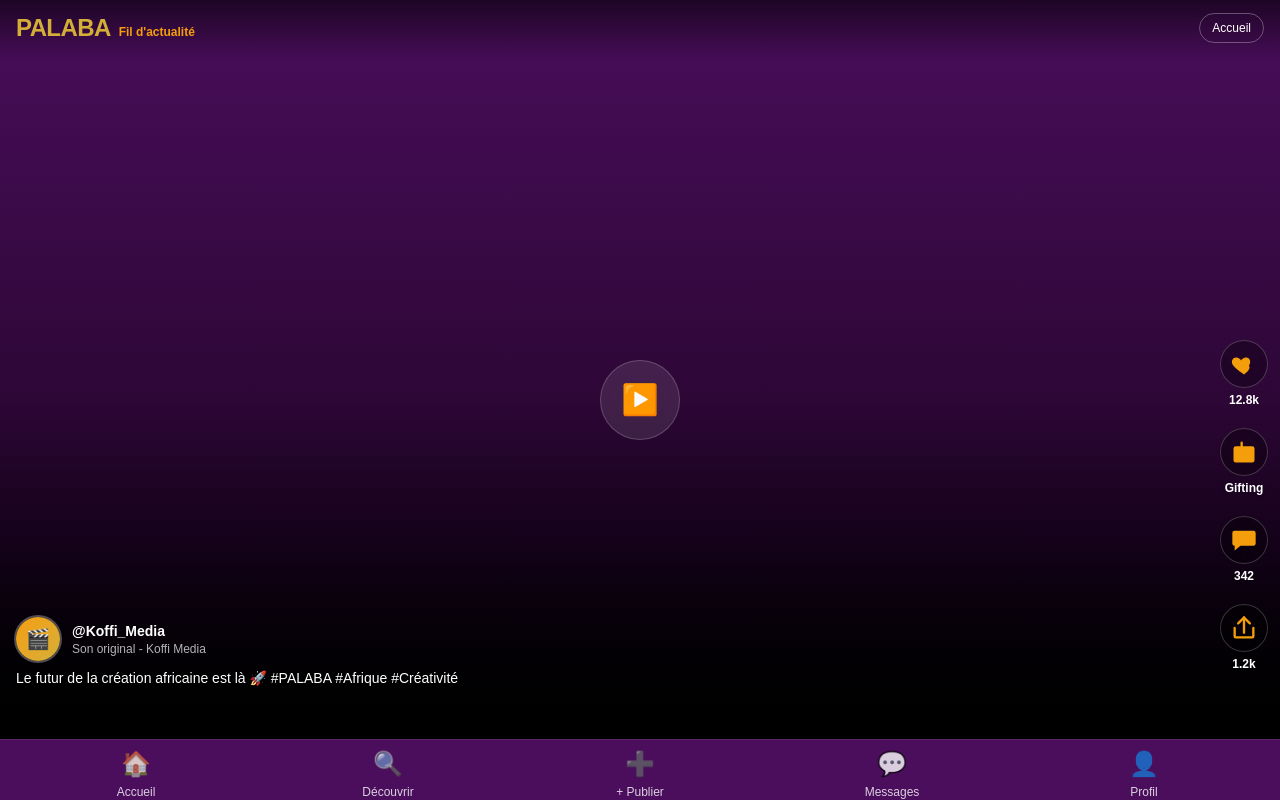
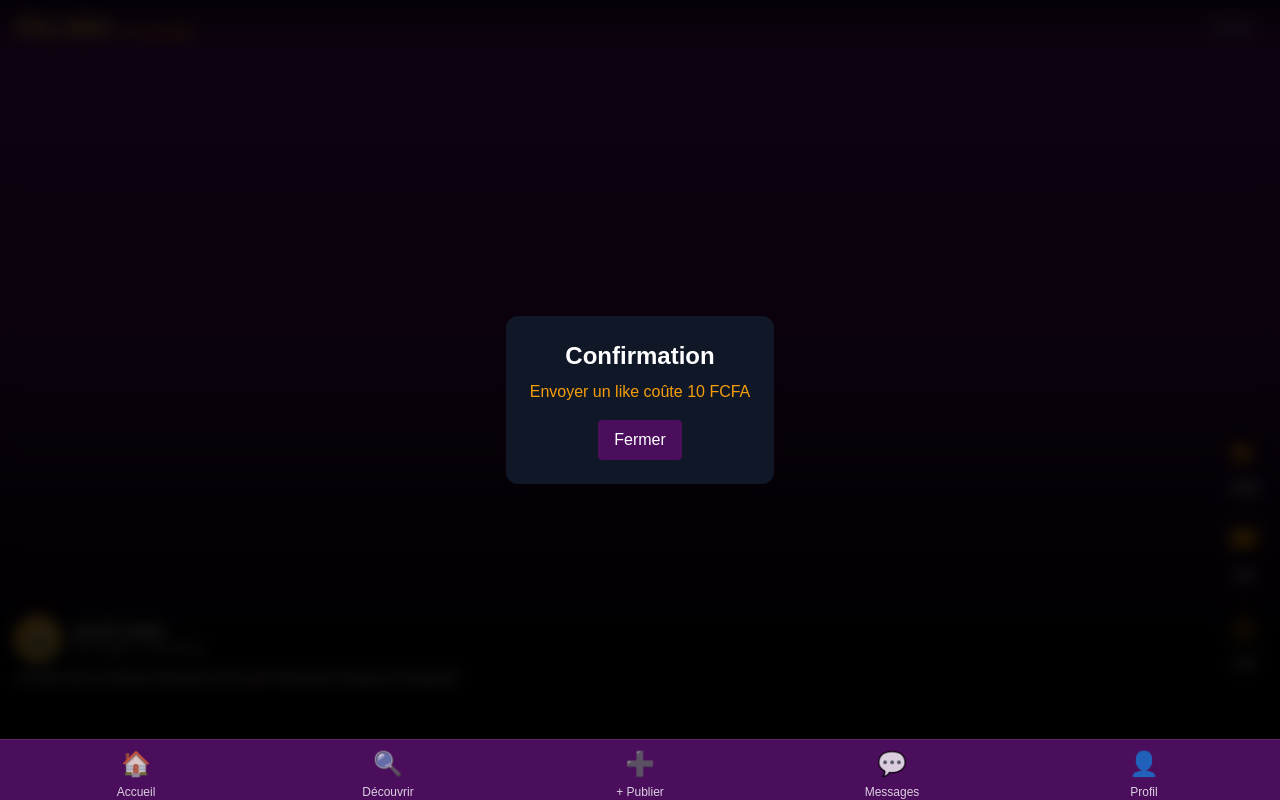
Before and after one commit to baobabai68-hash/codespace, a Next.js app: page /feed in a window 1280 px wide. Both pictures are taken after a click on the button "J'aime". Built offline with nearby package versions, Linux system fonts and the light colour scheme.

Commit message:
fix: remove separate Gifting button, like = paid gift (10 FCFA modal), update feed/page.tsx]

```diff
--- a/memory-bank/progress.md
+++ b/memory-bank/progress.md
@@ -30,7 +30,8 @@ La page d'accueil est terminée.
 ## Écran ③ : Fil d'actualité (TikTok-style) créé
 - [x] Page `/feed` créée avec flux vertical snap-y, scroll mobile-first
 - [x] Cartes de publications avec mock data (4 posts variés)
-- [x] Chaque carte : avatar + nom créateur, média (placeholder gradient), boutons J'aime, Cadeau (Gifting), Commenter, Partager
+- [x] Chaque carte : avatar + nom créateur, média (placeholder gradient), boutons J'aime, Commenter, Partager
+- [x] Bouton "J'aime" = envoi de cadeau payant : modale "Envoyer un like coûte 10 FCFA" (icône cœur, déclenche la modale via useState)
 - [x] Barre de navigation fixe en bas : Accueil (/), Découvrir (/discover), + Publier (/create), Messages (/messages), Profil (/profile)
 - [x] Navigation entre Accueil et Fil d'actualité via header link "Accueil" sur /feed et BottomNav
 - [x] Build validé (`/feed` généré statiquement)
--- a/src/app/feed/page.tsx
+++ b/src/app/feed/page.tsx
@@ -1,3 +1,7 @@
+"use client";
+
+import { useState } from "react";
+
 // Types
 type Post = {
   id: string;
@@ -91,28 +95,22 @@ function ShareIcon() {
   );
 }
 
-function GiftIcon() {
-  return (
-    <svg viewBox="0 0 24 24" fill="currentColor" className="h-7 w-7" aria-hidden="true">
-      <path d="M19 7h-8V4a1 1 0 0 0-2 0v3H5a2 2 0 0 0-2 2v10a2 2 0 0 0 2 2h14a2 2 0 0 0 2-2V9a2 2 0 0 0-2-2z" />
-      <path d="M9 4v3M15 4v3M4 16h16" />
-    </svg>
-  );
-}
-
 function ActionButton({
   icon,
   label,
   count,
+  onClick,
 }: {
   icon: React.ReactNode;
   label: string;
   count: string;
+  onClick?: () => void;
 }) {
   return (
     <button
       type="button"
       aria-label={label}
+      onClick={onClick}
       className="flex flex-col items-center gap-1 text-orange-brand active:scale-90 transition-transform"
     >
       <span className="flex h-12 w-12 items-center justify-center rounded-full bg-black/30 backdrop-blur-sm border border-white/20">
@@ -123,7 +121,7 @@ function ActionButton({
   );
 }
 
-function VideoCard({ post }: { post: Post }) {
+function VideoCard({ post, onLike }: { post: Post; onLike?: (id: string) => void }) {
   return (
     <article className="relative h-screen w-full snap-start snap-always overflow-hidden bg-black">
       <div className={`absolute inset-0 bg-gradient-to-b ${post.gradient}`} aria-hidden="true" />
@@ -133,8 +131,7 @@ function VideoCard({ post }: { post: Post }) {
         </div>
       </div>
       <div className="absolute right-3 bottom-32 z-20 flex flex-col items-center gap-5">
-        <ActionButton icon={<HeartIcon />} label="J'aime" count={formatCount(post.likes)} />
-        <ActionButton icon={<GiftIcon />} label="Cadeau" count="Gifting" />
+        <ActionButton icon={<HeartIcon />} label="J'aime" count={formatCount(post.likes)} onClick={() => onLike?.(post.id)} />
         <ActionButton icon={<CommentIcon />} label="Commenter" count={formatCount(post.comments)} />
         <ActionButton icon={<ShareIcon />} label="Partager" count={formatCount(post.shares)} />
       </div>
@@ -157,6 +154,8 @@ function VideoCard({ post }: { post: Post }) {
 }
 
 export default function FeedPage() {
+  const [showLikeModal, setShowLikeModal] = useState(false);
+
   return (
     <div className="no-scrollbar h-screen snap-y snap-mandatory overflow-y-scroll bg-purple-brand">
       <header className="fixed left-0 right-0 top-0 z-40 flex items-center justify-between bg-gradient-to-b from-black/60 to-transparent px-4 pb-4 pt-3">
@@ -166,8 +165,29 @@ export default function FeedPage() {
         </div>
         <a href="/" className="rounded-full border border-white/30 px-3 py-1.5 text-xs font-medium text-white backdrop-blur-sm transition-colors hover:bg-white/10">Accueil</a>
       </header>
+
+      {/* Modal "Envoyer un like coûte 10 FCFA" */}
+      {showLikeModal && (
+        <div className="fixed inset-0 z-50 flex items-center justify-center bg-black/80 backdrop-blur-sm">
+          <div className="bg-gray-900 rounded-xl p-6 text-center max-w-sm mx-4 shadow-lg">
+            <h2 className="text-2xl font-bold text-white mb-2">Confirmation</h2>
+            <p className="text-orange-brand mb-4">Envoyer un like coûte 10 FCFA</p>
+            <button
+              onClick={() => setShowLikeModal(false)}
+              className="bg-purple-brand text-white px-4 py-2 rounded font-medium hover:bg-orange-brand transition-colors"
+            >
+              Fermer
+            </button>
+          </div>
+        </div>
+      )}
+
       {posts.map((post) => (
-        <VideoCard key={post.id} post={post} />
+        <VideoCard
+          key={post.id}
+          post={post}
+          onLike={() => setShowLikeModal(true)}
+        />
       ))}
     </div>
   );
```
